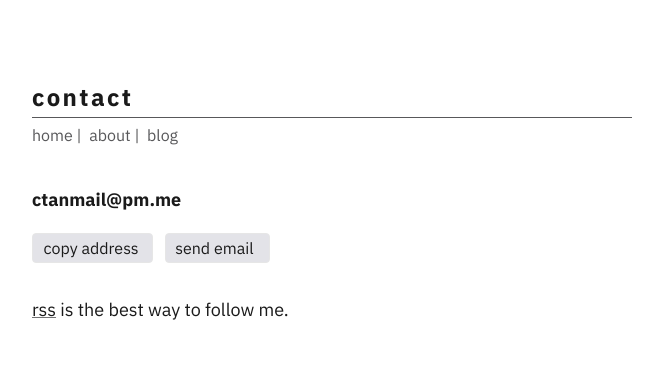
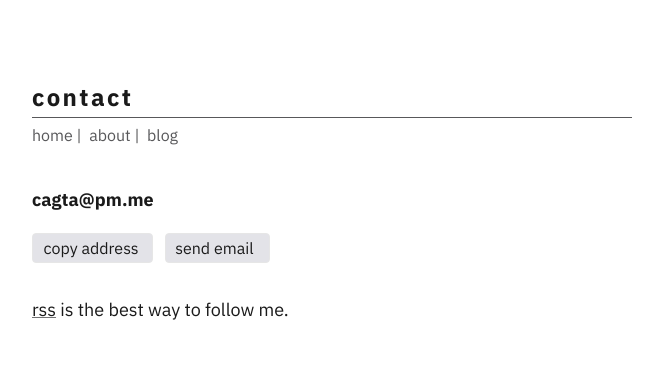
Before and after one commit to tanyildizc/tanyildizc.github.io, a Jekyll site: the page built from _pages/contact.md, in a window 1280 px wide. Shown: the top 382 px of the page, without its empty margins (308-971 px from the left). Built offline with Jekyll 4.4.1, drawn with Linux system fonts in a browser that asks for light colours.

Commit message:
change email

```diff
--- a/_config.yml
+++ b/_config.yml
@@ -3,7 +3,7 @@
 title: "mind"
 author: cagatay
 description: "a blog"
-email: "ctanmail@pm.me"
+email: "cagta@pm.me"
 github: cagta
 timezone: Europe/Amsterdam
 url: https://cagta.github.io/
```
